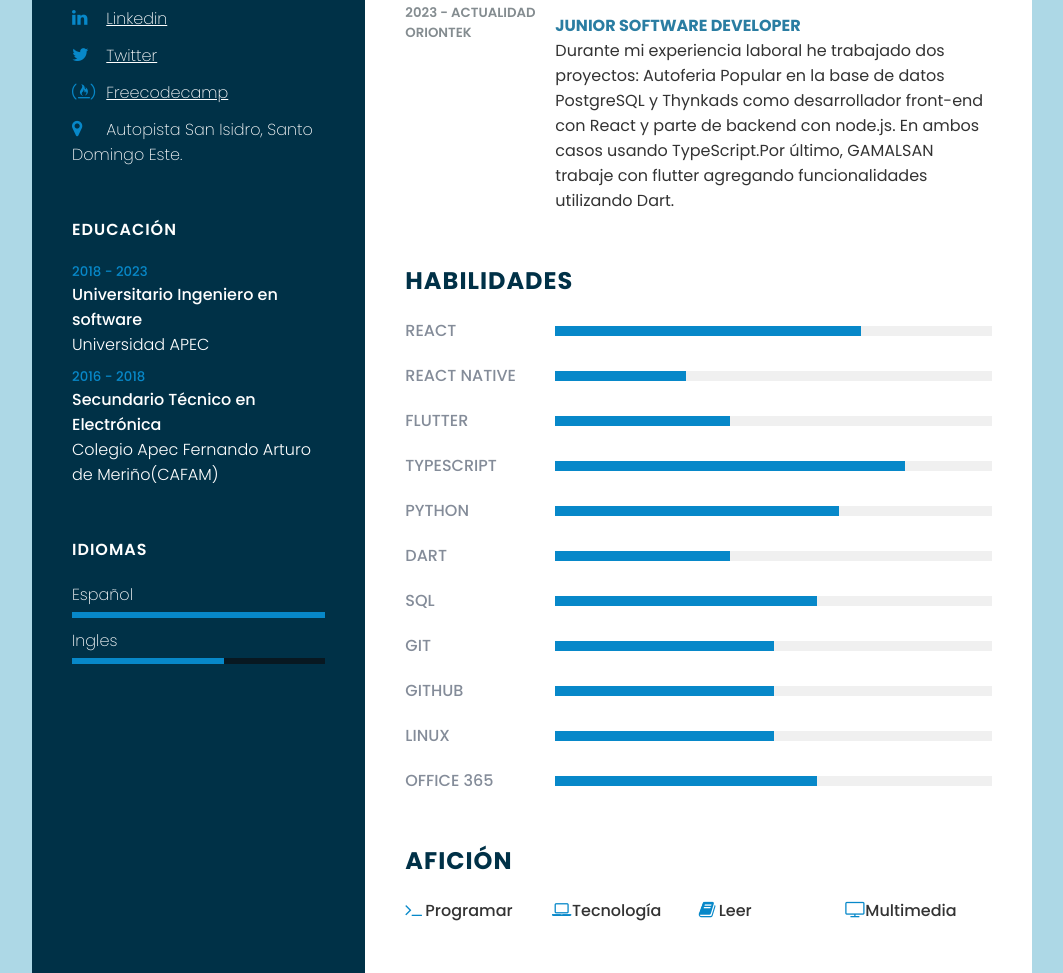
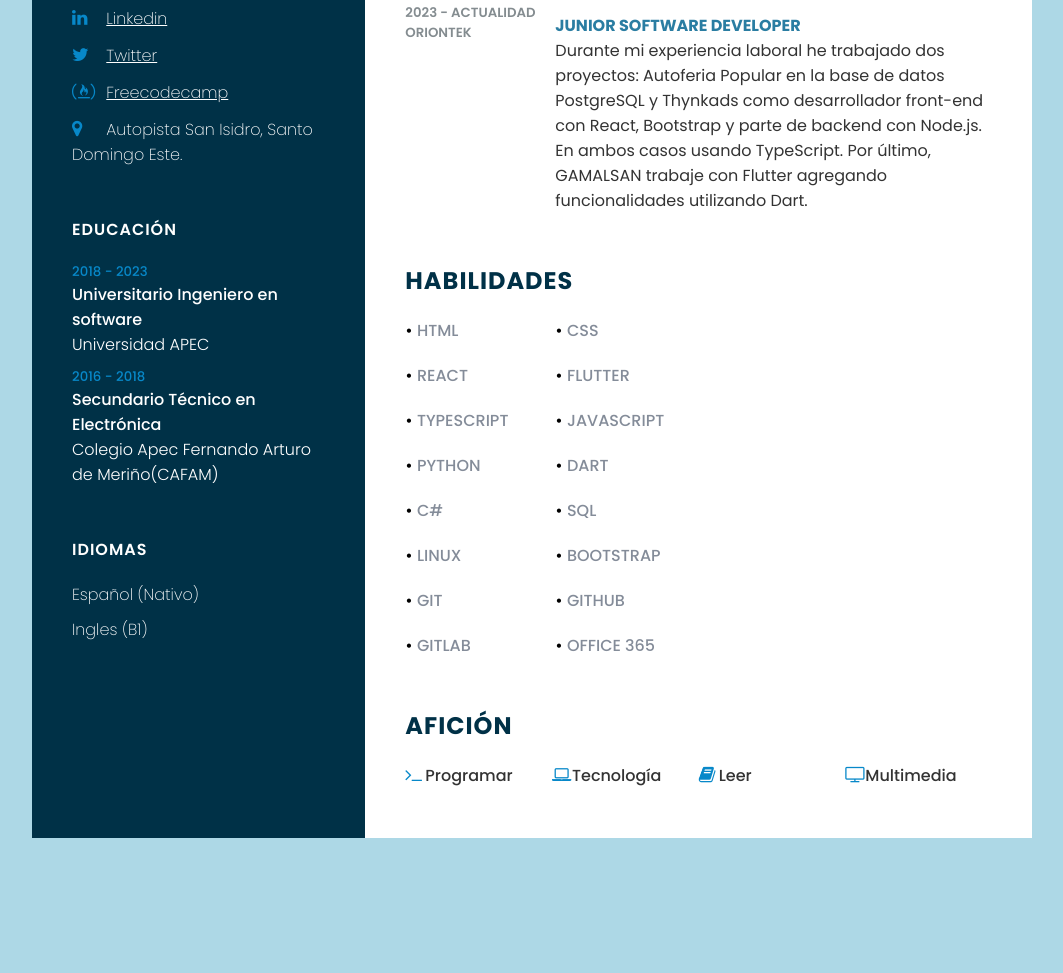
Before and after one commit to DavidSuriel/CV-JDSS, a plain HTML site: page index.html in a window 1280 px wide. Shown: the part 602-1575 px from the top of the page, without its empty margins (108-1171 px from the left). After the commit the page ends 1440 px from the top, so only its background shows below. Drawn offline with Linux system fonts and the light colour scheme.

Commit message:
Sexta version

```diff
--- a/index.html
+++ b/index.html
@@ -85,16 +85,10 @@
             <h4 class="title">Idiomas</h4>
             <ul>
                 <li>
-                    <span class="text">Español</span>
-                    <span class="percent">
-                        <div style="width: 100%;"></div>
-                    </span>
+                    <span class="text">Español (Nativo)</span>
                 </li>
                 <li>
-                    <span class="text">Ingles</span>
-                    <span class="percent">
-                        <div style="width: 60%;"></div>
-                    </span>
+                    <span class="text">Ingles (B1)</span>
                 </li>
             </ul>
           </div>
@@ -129,11 +123,11 @@
                 </div>
                 <div class="text">
                     <h4>Junior Full Stack Developer</h4>
-                    <p>Completé un entrenamiento de Junior Full Stack Developer de 6 meses. Aprendí los fundamentos de Html, Css, TypeScript, Python ,React , bases de datos, diseño web, Linux y lógica de state machine. Estoy preparado para trabajar en proyectos de desarrollo web y contribuir al desarrollo de aplicaciones web complejas.</p>
+                    <p>Completé un entrenamiento de Junior Full Stack Developer de 6 meses. Aprendí los fundamentos de Html, Css, TypeScript, Python , React , bases de datos, diseño web, Linux y lógica de state machine. Estoy preparado para trabajar en proyectos de desarrollo web y contribuir al desarrollo de aplicaciones web complejas.</p>
 
                     <br>
                     <h4>Junior Software Developer</h4>
-                    <p>Durante mi experiencia laboral he trabajado dos proyectos: Autoferia Popular en la base de datos PostgreSQL y Thynkads como desarrollador front-end con React y parte de backend con node.js. En ambos casos usando TypeScript.Por último, GAMALSAN trabaje con flutter agregando funcionalidades utilizando Dart.
+                    <p>Durante mi experiencia laboral he trabajado dos proyectos: Autoferia Popular en la base de datos PostgreSQL y Thynkads como desarrollador front-end con React, Bootstrap y parte de backend con Node.js. En ambos casos usando TypeScript. Por último, GAMALSAN trabaje con Flutter agregando funcionalidades utilizando Dart.
                     </p>
                 </div>
             </div>
@@ -141,70 +135,36 @@
         <div class="about skills">
             <h2 class="title2">Habilidades</h2>
             <div class="box">
-                <h4>React</h4>
-                <div class="percent">
-                    <div style="width: 70%;"></div>
-                </div>
+                <h4>Html</h4>
+                <h4>Css</h4>
             </div>
             <div class="box">
-                <h4>React Native</h4>
-                <div class="percent">
-                    <div style="width: 30%;"></div>
-                </div>
-            </div>
-            <div class="box">
+                <h4>React</h4>
                 <h4>Flutter</h4>
-                <div class="percent">
-                    <div style="width: 40%;"></div>
-                </div>
             </div>
             <div class="box">
                 <h4>TypeScript</h4>
-                <div class="percent">
-                    <div style="width: 80%;"></div>
-                </div>
+                <h4>JavaScript</h4>
             </div>
             <div class="box">
                 <h4>Python</h4>
-                <div class="percent">
-                    <div style="width: 65%;"></div>
-                </div>
+                <h4>Dart</h4>
             </div>
             <div class="box">
-                <h4>Dart</h4>
-                <div class="percent">
-                    <div style="width: 40%;"></div>
-                </div>
+                <h4>C#</h4>
+                <h4>SQL</h4>
             </div>
             <div class="box">
-                <h4>SQL</h4>
-                <div class="percent">
-                    <div style="width: 60%;"></div>
-                </div>
+                <h4>Linux</h4>
+                <h4>Bootstrap</h4>
             </div>
             <div class="box">
                 <h4>GIT</h4>
-                <div class="percent">
-                    <div style="width: 50%;"></div>
-                </div>
+                <h4>Github</h4>
             </div>
             <div class="box">
-                <h4>Github</h4>
-                <div class="percent">
-                    <div style="width: 50%;"></div>
-                </div>
-            </div>
-            <div class="box">
-                <h4>Linux</h4>
-                <div class="percent">
-                    <div style="width: 50%;"></div>
-                </div>
-            </div>
-            <div class="box">
+                <h4>Gitlab</h4>
                 <h4>Office 365</h4>
-                <div class="percent">
-                    <div style="width: 60%;"></div>
-                </div>
             </div>
         </div>
 
--- a/style.css
+++ b/style.css
@@ -14,6 +14,15 @@ body
     justify-content: center;
     align-items: center;
     min-height: 100vh;
+}
+
+.box h4::before {
+    content: '• ';
+    color: black;
+}
+
+.text h4::before {
+    content: '';
 }
 
 .container
```
